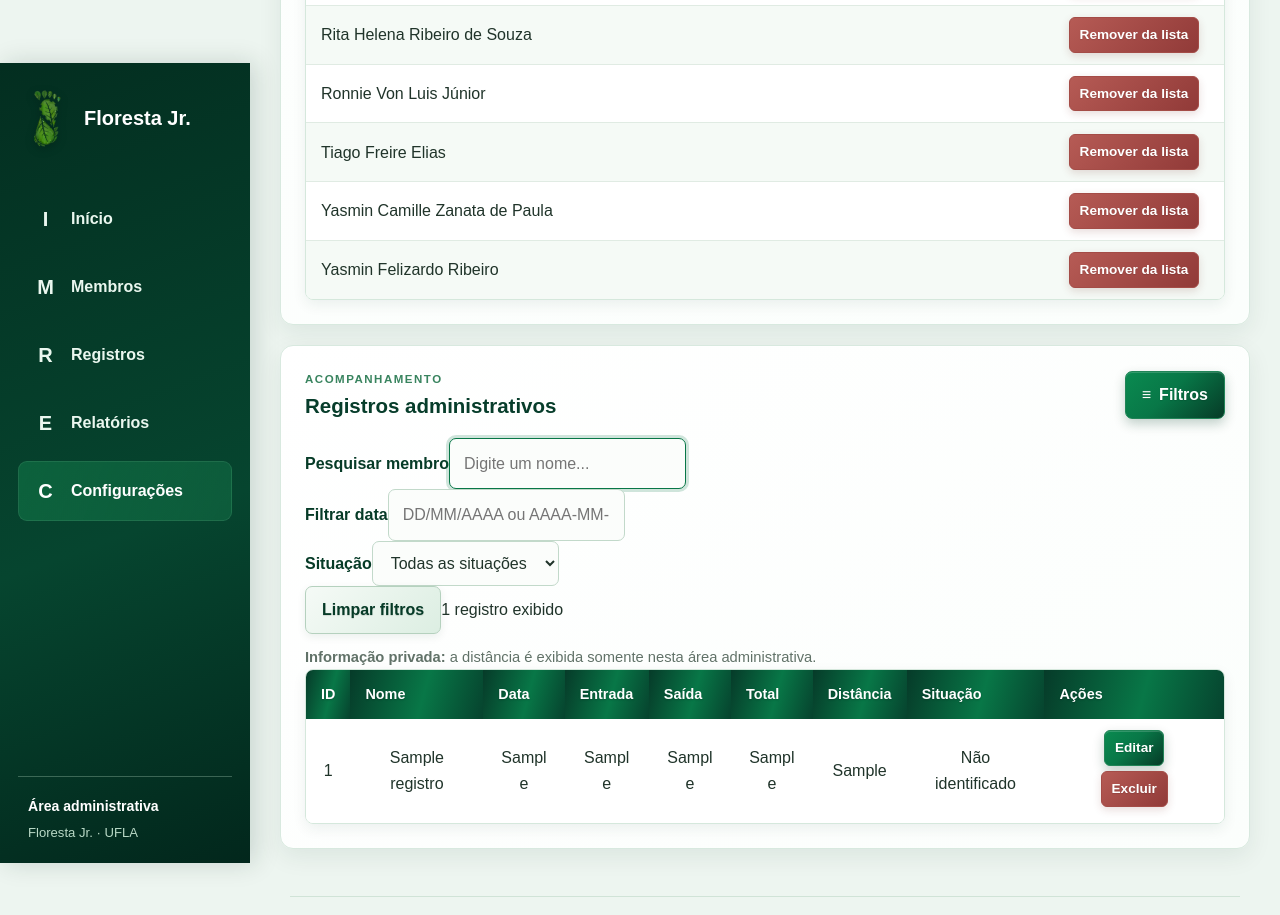
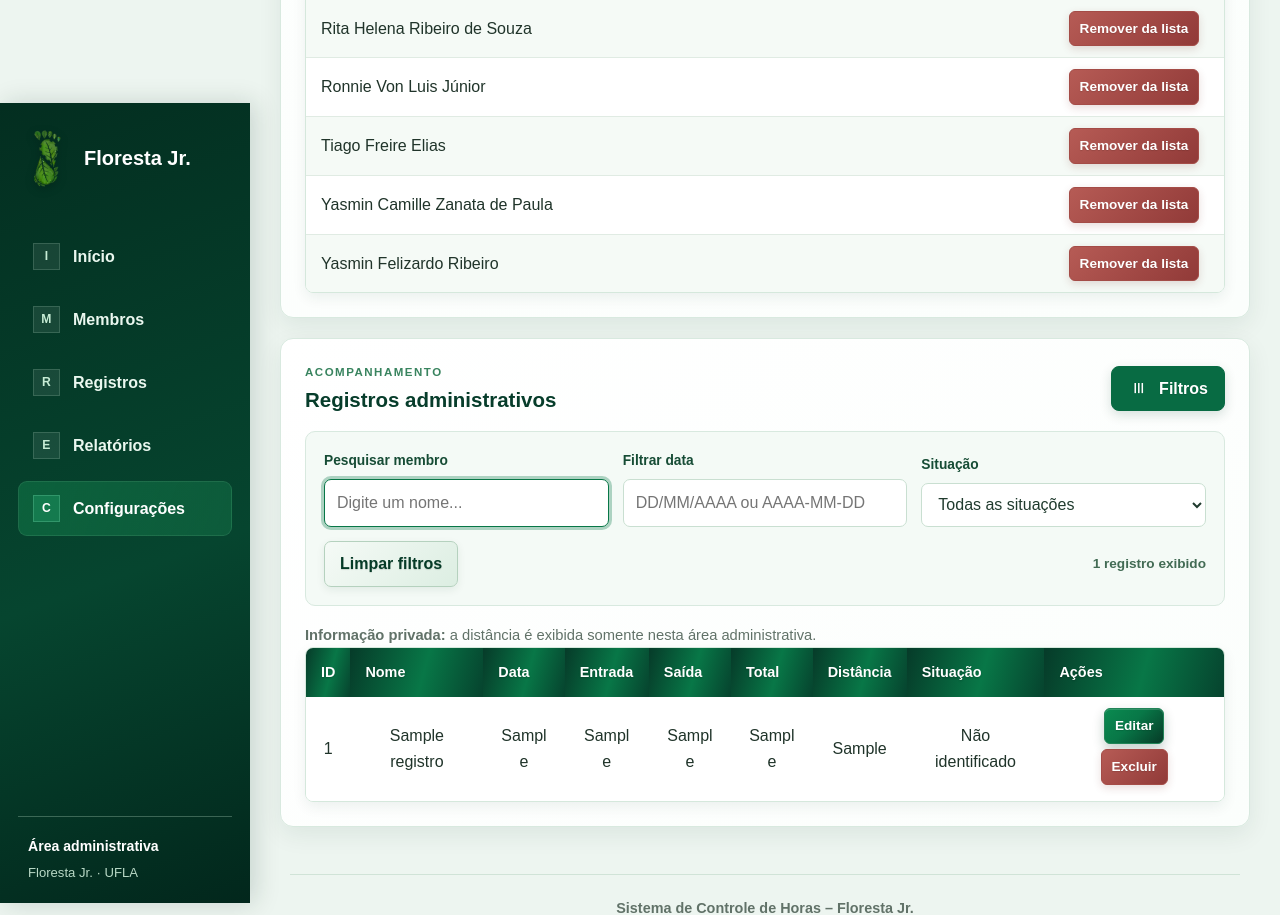
Before and after one commit to qualidadeflorestajr-dot/ControleHoras3.0, a Flask app: page /admin in a window 1280 px wide, after a click that opens the changed part. Shown: the part 2117-3032 px from the top of the page. Run offline with Flask 3, Linux system fonts and the light colour scheme; the visitor is signed in with stand-in values (Sample User, id 1); data comes from the database, SQL or seed files in the repository; tables that the repository leaves empty hold one stand-in row (values such as "Sample post").

Commit message:
Corrige botão Sair e estiliza filtros administrativos recolhíveis

```diff
--- a/static/style.css
+++ b/static/style.css
@@ -407,3 +407,56 @@
 @media (prefers-reduced-motion: reduce) {
     .pagina-admin *, .pagina-admin *::before, .pagina-admin *::after { transition:none !important; scroll-behavior:auto !important; }
 }
+
+
+/* Refinamentos finais do painel administrativo: controles limpos e filtros recolhíveis. */
+.pagina-admin .admin-nav .nav-monograma {
+    display:inline-grid; place-items:center; flex:0 0 27px; width:27px; height:27px;
+    color:#c7ecd5; background:rgba(255,255,255,.08); border:1px solid rgba(205,241,218,.17);
+    border-radius:7px; font-size:.76rem; font-weight:800; letter-spacing:.02em;
+}
+.pagina-admin .admin-nav a.ativo .nav-monograma { color:#fff; background:#147a4e; border-color:#31966a; }
+.pagina-admin .acoes-admin { align-items:stretch; }
+.pagina-admin .acoes-admin > form { display:flex; width:100%; min-width:0; margin:0; }
+.pagina-admin .acoes-admin > form > button,
+.pagina-admin .acoes-admin > a { display:flex; align-items:center; justify-content:center; width:100%; min-width:0; min-height:52px; height:100%; box-sizing:border-box; text-align:center; line-height:1.4; }
+.pagina-admin .acoes-admin > form > button { flex:1 1 auto; }
+.pagina-admin .titulo-registros { align-items:center; }
+.pagina-admin .botao-filtro-admin {
+    display:inline-flex; align-items:center; justify-content:center; gap:9px; min-height:42px;
+    padding:9px 16px; color:#075a38; background:#f4faf6; border:1px solid #b9d9c6;
+    border-radius:8px !important; font-weight:750; cursor:pointer; box-shadow:0 2px 6px rgba(4,65,41,.05);
+    transition:background .18s ease,border-color .18s ease,box-shadow .18s ease;
+}
+.pagina-admin .botao-filtro-admin:hover,.pagina-admin .botao-filtro-admin.filtros-abertos {
+    color:#fff; background:#086b43; border-color:#086b43; box-shadow:0 4px 12px rgba(4,65,41,.16);
+}
+.pagina-admin .filtro-glyph { display:inline-grid; place-items:center; width:22px; height:22px; font-size:1.3rem; line-height:1; transform:rotate(90deg); }
+.pagina-admin .filtros-admin {
+    display:grid; grid-template-columns:repeat(3,minmax(0,1fr)); gap:14px; align-items:end;
+    padding:18px; margin:0 0 18px; background:#f4faf6; border:1px solid #d8e9df; border-radius:10px !important;
+}
+.pagina-admin .filtros-admin[hidden] { display:none !important; }
+.pagina-admin .campo-filtro-admin { display:grid; gap:7px; min-width:0; }
+.pagina-admin .campo-filtro-admin label { color:#164c35; font-size:.86rem; font-weight:700; }
+.pagina-admin .campo-filtro-admin input,.pagina-admin .campo-filtro-admin select {
+    width:100%; min-width:0; min-height:44px; padding:10px 12px; color:#203b2e;
+    background:#fff; border:1px solid #c9dfd1; border-radius:7px !important; box-sizing:border-box;
+}
+.pagina-admin .campo-filtro-admin input:focus,.pagina-admin .campo-filtro-admin select:focus {
+    outline:3px solid rgba(8,119,71,.14); border-color:#087747;
+}
+.pagina-admin .acoes-filtro-admin { display:flex; grid-column:1/-1; align-items:center; justify-content:space-between; gap:12px; }
+.pagina-admin .acoes-filtro-admin button { min-height:40px; padding:9px 15px; }
+.pagina-admin #contador-filtros-admin { color:#426b54; font-size:.85rem; font-weight:650; }
+.pagina-admin tr[hidden] { display:none !important; }
+.pagina-admin .nenhum-filtro-admin { margin:12px 0 0; padding:12px; color:#52685a; background:#f6faf7; border:1px dashed #c9dfd1; border-radius:8px !important; }
+@media (max-width: 720px) {
+    .pagina-admin .acoes-admin > form > button,
+    .pagina-admin .acoes-admin > a { min-height:48px; }
+    .pagina-admin .botao-filtro-admin { min-height:40px; padding:8px 11px; }
+    .pagina-admin .filtros-admin { grid-template-columns:minmax(0,1fr); padding:13px; gap:12px; }
+    .pagina-admin .acoes-filtro-admin { grid-column:auto; align-items:stretch; flex-direction:column; }
+    .pagina-admin .acoes-filtro-admin button { width:100%; }
+    .pagina-admin #contador-filtros-admin { text-align:center; }
+}
```
